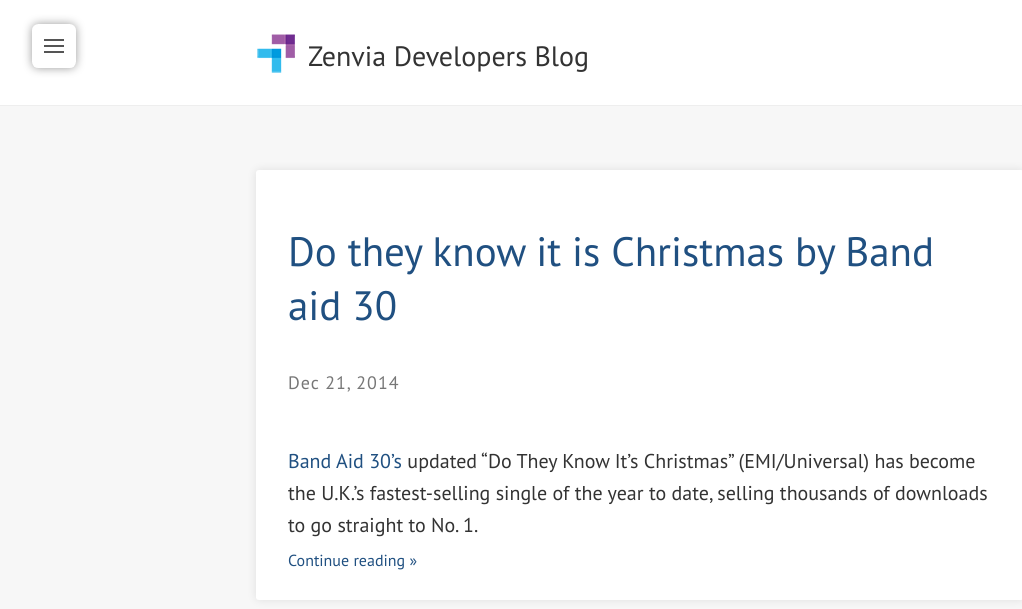
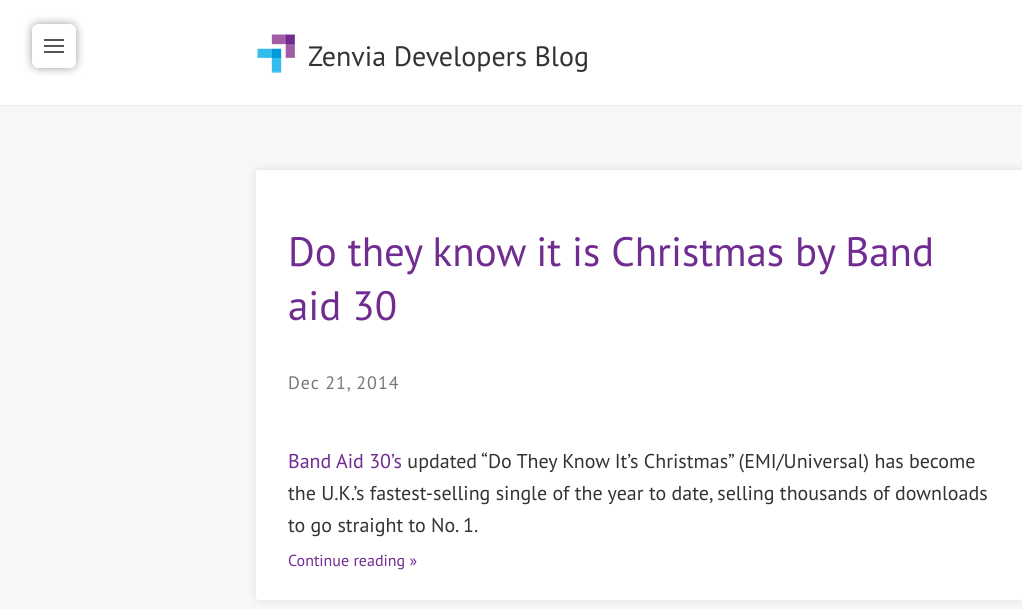
Before and after one commit to gayanvirajith/gaya, a Jekyll site: the page built from index.html, in a window 1280 px wide. Shown: the top 609 px of the page, without its empty margins (0-1022 px from the left). Built offline with Jekyll 4.4.1, drawn with Linux system fonts in a browser that asks for light colours; nearby versions of some CDN libraries; the list of posts is cut into pages by our own code.

Commit message:
Update _config.yml

```diff
--- a/_config.yml
+++ b/_config.yml
@@ -13,7 +13,7 @@
 # Theme customization - please change from the defaults!
 theme:
   # Color for sidebar bar, links, etc
-  highlight_color: "#205081" #205081" # "#272935"
+  highlight_color: "#702c90"  #"#205081" #205081" # "#272935"
   # Social media links, leave blank to ignore
   social:
     github: zenvia
```
